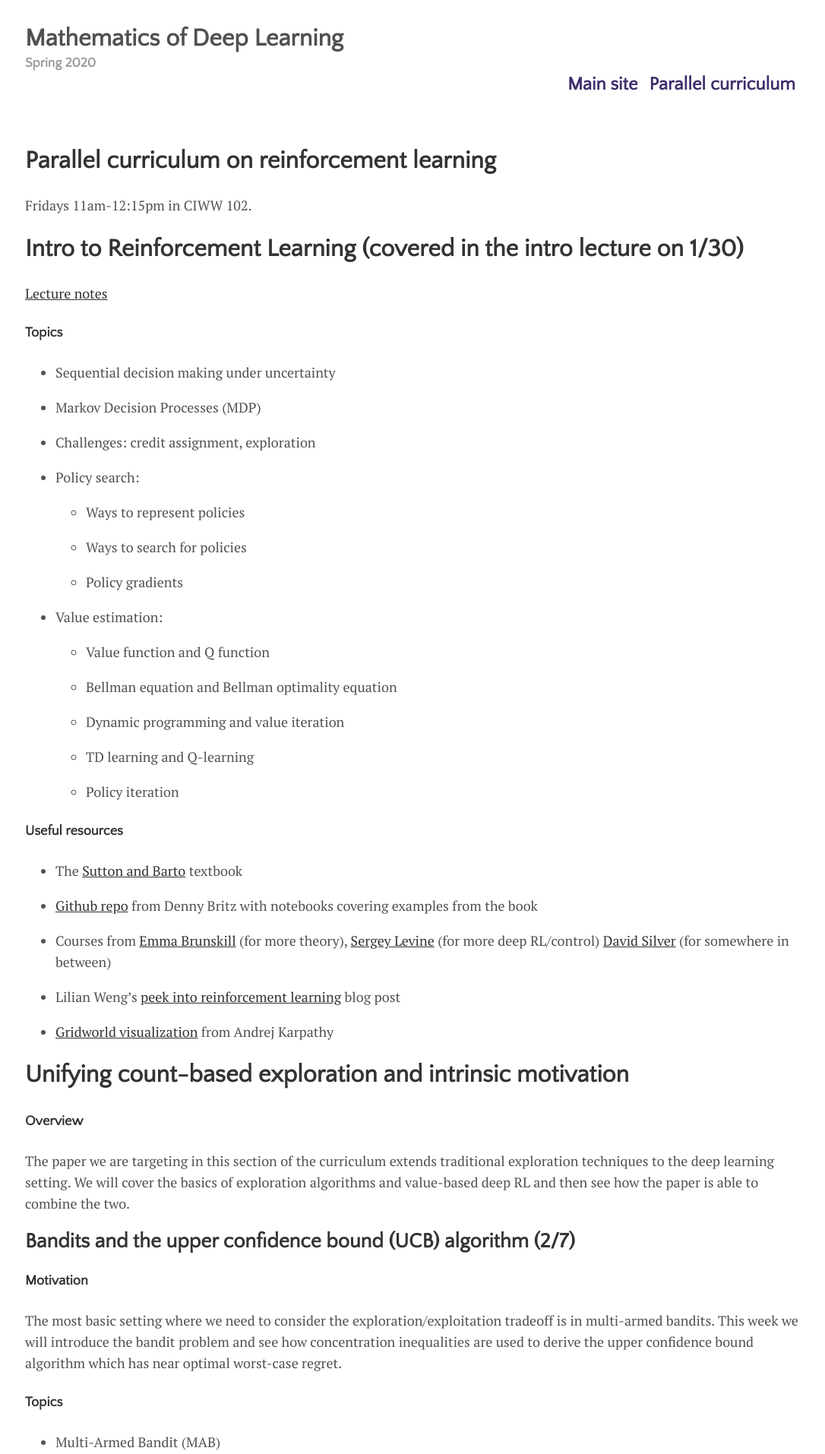
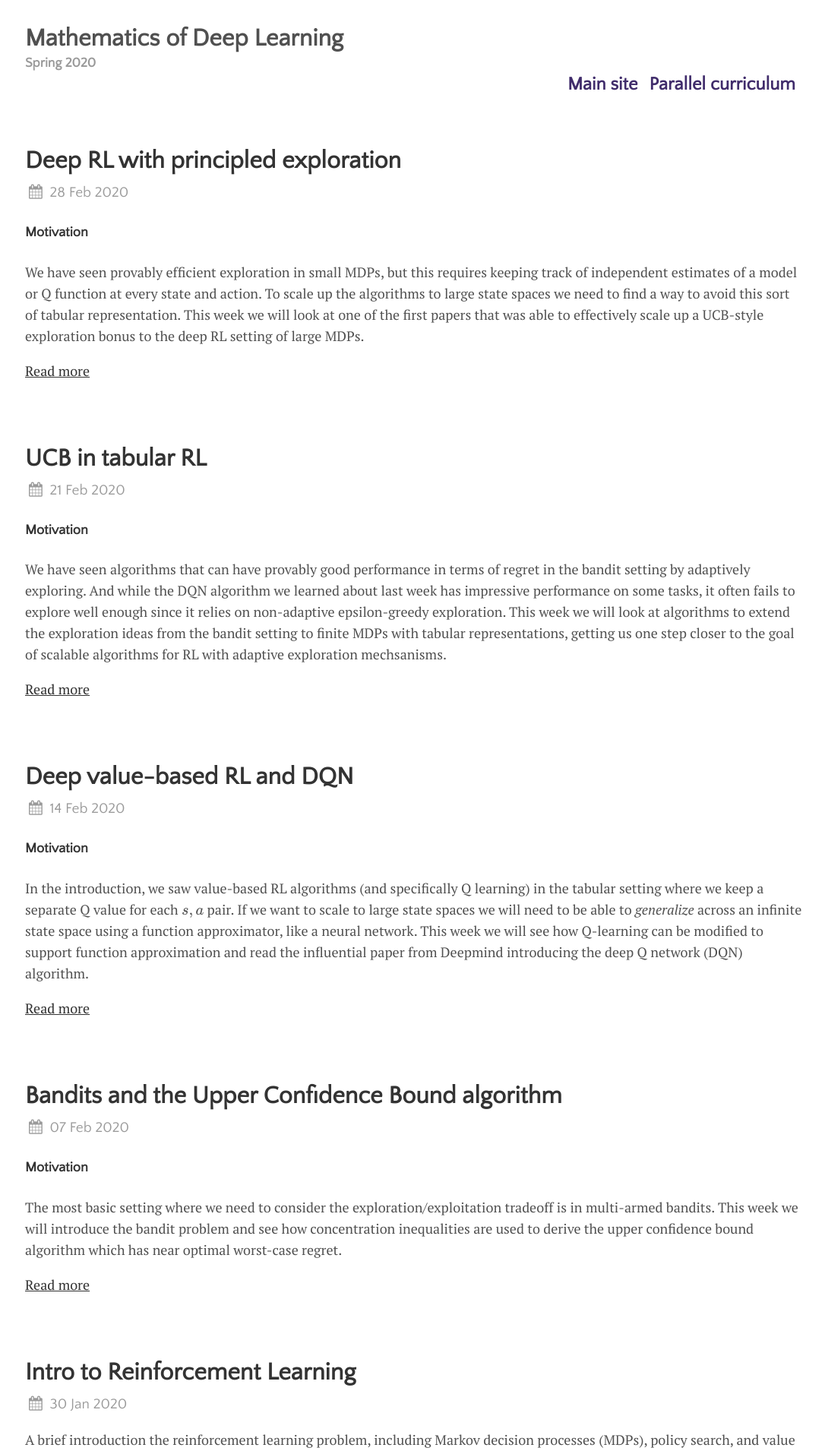
Before and after one commit to willwhitney/mathsdl-spring20, a Jekyll site: the page built from parallel.html, in a window 1280 px wide. Shown: the top 1914 px of the page at 76% size, without its empty margins (95-1181 px from the left). Built offline with Jekyll 4.4.1, drawn with Linux system fonts in a browser that asks for light colours; nearby versions of some CDN libraries; formulas are drawn with MathJax 3; some of the changed text lies outside the part shown.

Commit message:
change format to break into pages

```diff
--- a/_config.yml
+++ b/_config.yml
@@ -15,3 +15,5 @@ kramdown:
    hard_wrap: false
    encoding: utf-8
    footnote_backlink:
+
+excerpt_separator: "<!--more-->"
--- a/_layouts/home.html
+++ b/_layouts/list.html
@@ -3,23 +3,24 @@ layout: default
 title: Home
 ---
 
-{% for post in paginator.posts %}
+{% for post in site.posts %}
 <div class="posts">
-  <h1>
+  <h1 class="post-title">
     <a href="{{ post.url }}">{{ post.title }}</a>
   </h1>
+  <span class="post-date" style="margin-top:3px"><i class="fa fa-calendar" aria-hidden="true"></i>
+    {{ post.date | date_to_string }}</span>
   {% if post.image.teaser %}
     <a href="{{ post.url }}"><img src="/assets/img/{{ post.image.teaser }}"></a>
   {% endif %}
   <p>
-    {{ post.content | strip_html | truncate: 350 }} <a href="{{ post.url }}">Read more</a>
-    <span class="post-date" style="margin-top:3px"><i class="fa fa-calendar" aria-hidden="true"></i> {{ post.date | date_to_string }} - <i class="fa fa-clock-o" aria-hidden="true"></i> {% include read-time.html %}</span>
+    {{ post.excerpt }} <a href="{{ post.url }}">Read more</a>
   </p>
 </div>
 {% endfor %}
 
 <!-- Pagination links -->
-<div class="pagination">
+<!-- <div class="pagination">
   {% if paginator.next_page %}
     <a class="pagination-button pagination-active" href="{{ paginator.next_page_path }}" class="next">Older</a>
   {% else %}
@@ -32,4 +33,4 @@ title: Home
       <span class="pagination-button">Newer</span>
   {% endif %}
 
-</div>
+</div> -->
--- /dev/null
+++ b/_posts/2020-01-30-intro-to-rl.md
@@ -0,0 +1,63 @@
+---
+layout: post
+title: Intro to Reinforcement Learning
+---
+
+A brief introduction the reinforcement learning problem, including Markov decision processes (MDPs), policy search, and value estimation.
+Covered in the intro lecture.
+[Lecture notes](http://mathsdl-spring20.willwhitney.com/assets/documents/Lecture1_Intro_to_RL.pdf)
+
+
+<!--more-->
+
+#### Topics
+
+-   Sequential decision making under uncertainty
+
+-   Markov Decision Processes (MDP)
+
+-   Challenges: credit assignment, exploration
+
+-   Policy search:
+
+    -   Ways to represent policies
+
+    -   Ways to search for policies
+
+    -   Policy gradients
+
+-   Value estimation:
+
+    -   Value function and Q function
+
+    -   Bellman equation and Bellman optimality equation
+
+    -   Dynamic programming and value iteration
+
+    -   TD learning and Q-learning
+
+    -   Policy iteration
+
+#### Useful resources
+
+-   The [Sutton and
+    Barto](http://incompleteideas.net/book/the-book-2nd.html) textbook
+
+-   [Github repo](https://github.com/dennybritz/reinforcement-learning)
+    from Denny Britz with notebooks covering examples from the book
+
+-   Courses from [Emma
+    Brunskill](http://web.stanford.edu/class/cs234/CS234Win2019/index.html)
+    (for more theory), [Sergey
+    Levine](http://rail.eecs.berkeley.edu/deeprlcourse-fa18/index.html)
+    (for more deep RL/control) [David
+    Silver](http://www0.cs.ucl.ac.uk/staff/d.silver/web/Teaching.html)
+    (for somewhere in between)
+
+-   Lilian Weng’s [peek into reinforcement
+    learning](https://lilianweng.github.io/lil-log/2018/02/19/a-long-peek-into-reinforcement-learning.html)
+    blog post
+
+-   [Gridworld
+    visualization](https://cs.stanford.edu/people/karpathy/reinforcejs/index.html)
+    from Andrej Karpathy
--- /dev/null
+++ b/_posts/2020-02-07-bandits-and-ucb.md
@@ -0,0 +1,53 @@
+---
+layout: post
+title: Bandits and the Upper Confidence Bound algorithm
+---
+
+#### Motivation
+
+The most basic setting where we need to consider the
+exploration/exploitation tradeoff is in multi-armed bandits. This week
+we will introduce the bandit problem and see how concentration
+inequalities are used to derive the upper confidence bound algorithm
+which has near optimal worst-case regret.
+
+<!--more-->
+
+#### Topics
+
+-   Multi-Armed Bandit (MAB)
+
+-   Concentration inequalities
+
+-   UCB algorithm
+
+#### Required reading
+
+-   [Chapter 1](https://arxiv.org/pdf/1904.07272.pdf) of this monograph
+    on bandits by Aleksandrs Slivkins (pages 5-13)
+
+-   [Blog
+    post](https://gauss.math.yale.edu/~gcl22/blog/probability/2018/01/07/concentration-inequalities.html)
+    about concentration inequalities by George Linderman
+
+#### Optional reading
+
+-   Lecture on exploration from [David
+    Silver](https://www.youtube.com/watch?v=sGuiWX07sKw&t=2s) or [Emma
+    Brunskill](https://www.youtube.com/watch?v=RN8qpSs8ozY&list=PLoROMvodv4rOSOPzutgyCTapiGlY2Nd8u&index=11)
+
+-   [Chapters 7 and
+    8](https://tor-lattimore.com/downloads/book/book.pdf) from the
+    Bandit Algorithms textbook by Lattimore and Szepesvari
+
+#### Questions
+
+-   Implement UCB and play with bandits in [this
+    notebook](https://colab.research.google.com/drive/14e0ortd6yvfRKl6zSt4JV5D_q26EcVSC)
+
+-   Why do we need exploration?
+
+-   Give an intuitive explanation for why optimism in the face of
+    uncertainty works.
+
+-   (Optional) Complete exercise 1.1 from Slivkins
--- /dev/null
+++ b/_posts/2020-02-14-deep-value-based-rl.md
@@ -0,0 +1,71 @@
+---
+layout: post
+title: Deep value-based RL and DQN
+---
+
+#### Motivation
+
+In the introduction, we saw value-based RL algorithms (and specifically
+Q learning) in the tabular setting where we keep a separate Q value for
+each $ s,a$ pair. If we want to scale to large state spaces we will need
+to be able to *generalize* across an infinite state space using a
+function approximator, like a neural network. This week we will see how
+Q-learning can be modified to support function approximation and read
+the influential paper from Deepmind introducing the deep Q network (DQN)
+algorithm.
+
+<!--more-->
+
+#### Topics
+
+-   Q-learning with function approximation
+
+-   Experience replay
+
+-   $\varepsilon$-greedy exploration
+
+#### Required reading
+
+-   [Sections 4.1-4.4](https://arxiv.org/pdf/1811.12560.pdf) from the
+    Intro to Deep RL Monograph of François-Lavet et al. (pages 24-29)
+
+-   [Playing Atari with Deep Reinforcement
+    Learning](https://arxiv.org/pdf/1312.5602.pdf) (original DQN paper)
+
+#### Optional reading
+
+-   [Pytorch DQN
+    tutorial](https://pytorch.org/tutorials/intermediate/reinforcement_q_learning.html)
+
+-   Lectures from [David
+    Silver](https://www.youtube.com/watch?v=UoPei5o4fps&list=PLzuuYNsE1EZAXYR4FJ75jcJseBmo4KQ9-&index=6)
+    or [Emma
+    Brunskill](https://www.youtube.com/watch?v=gOV8-bC1_KU&list=PLoROMvodv4rOSOPzutgyCTapiGlY2Nd8u&index=6)
+    with [lecture
+    notes](https://web.stanford.edu/class/cs234/slides/lnotes6.pdf)
+
+-   [Section
+    4.3](https://sites.ualberta.ca/~szepesva/papers/RLAlgsInMDPs-lecture.pdf)
+    from Csaba Szepesvari’s RL monograph
+
+-   [Sutton and Barto](http://incompleteideas.net/book/the-book.html)
+    chapters 9, 10, and 11
+
+-   [Neural Fitted Q
+    Iteration](http://ml.informatik.uni-freiburg.de/former/_media/publications/rieecml05.pdf)
+
+-   [Deep Reinforcement Learning with Double
+    Q-learning](https://arxiv.org/abs/1509.06461)
+
+#### Questions
+
+-   What are the potential problems with Q-learning when we introduce
+    function approximation?
+
+-   Why might experience replay improve the performance of DQN?
+
+-   Is the DQN algorithm more similar to Q-learning or value iteration?
+    Why?
+
+-   Download and run the Pytorch DQN tutorial linked in the optional
+    reading list to get an intuition for how the algorithm works.
--- /dev/null
+++ b/_posts/2020-02-21-ucb-in-tabular-rl.md
@@ -0,0 +1,62 @@
+---
+layout: post
+title: UCB in tabular RL
+---
+
+#### Motivation
+
+We have seen algorithms that can have provably good performance in terms
+of regret in the bandit setting by adaptively exploring. And while the
+DQN algorithm we learned about last week has impressive performance on
+some tasks, it often fails to explore well enough since it relies on
+non-adaptive epsilon-greedy exploration. This week we will look at
+algorithms to extend the exploration ideas from the bandit setting to
+finite MDPs with tabular representations, getting us one step closer to
+the goal of scalable algorithms for RL with adaptive exploration
+mechsanisms.
+
+<!--more-->
+
+#### Topics
+
+-   Exploration in MDPs
+
+-   Model-based interval estimation
+
+#### Required reading
+
+-   [An analysis of model-based Interval Estimation for Markov Decision
+    Processes](https://www.ics.uci.edu/~dechter/courses/ics-295/winter-2018/papers/2008-littman-aij-main.pdf)
+
+#### Optional reading
+
+-   [Chapter 38](https://tor-lattimore.com/downloads/book/book.pdf) of
+    the Bandit Algorithms textbook by Lattimore and Szepesvari (this
+    reintroduces the MDP framework, gives the UCRL2 algorithm with a
+    proof of its regret bound, and provides a regret lower bound)
+
+-   [Is Q-learning Provably
+    Efficient?](https://arxiv.org/abs/1807.03765) (a recent paper that
+    uses a UCB-style bonus to make a variant of tabular Q-learning with
+    a regret bound)
+
+-   [R-max: A General Polynomial Time Algorithm for Near-Optimal
+    Reinforcement
+    Learning](https://ie.technion.ac.il/~moshet/brafman02a.pdf) (an
+    older paper with an intuitive algorithm)
+
+#### Questions
+
+-   How does the goal of the PAC-MDP framework differ from the regret
+    framework? Can you give some examples of problems where one
+    framework may be preferred?
+
+-   Why does MBIE choose to keep confidence intervals over models? How
+    does this compare to the bandit setting from the first week?
+
+-   What are the benefits of the exploration bonus version of the
+    algorithm (MBIE-EB) over the standard version (MBIE)?
+
+-   What makes it difficult to scale algorithms like MBIE-EB to settings
+    where we want to use neural networks instead of tabular
+    representations?
--- /dev/null
+++ b/_posts/2020-02-28-deep-rl-with-principled-exploration.md
@@ -0,0 +1,57 @@
+---
+layout: post
+title: Deep RL with principled exploration
+---
+
+#### Motivation
+
+We have seen provably efficient exploration in small MDPs, but this
+requires keeping track of independent estimates of a model or Q function
+at every state and action. To scale up the algorithms to large state
+spaces we need to find a way to avoid this sort of tabular
+representation. This week we will look at one of the first papers that
+was able to effectively scale up a UCB-style exploration bonus to the
+deep RL setting of large MDPs.
+
+<!--more-->
+
+#### Topics
+
+-   Scaling up exploration algorithms
+
+-   Pseudocounts from density models
+
+#### Required reading
+
+-   [Unifying Count-Based Exploration and Intrinsic
+    Motivation](https://arxiv.org/abs/1606.01868)
+
+#### Optional reading
+
+-   [Count-Based Exploration with Neural Density
+    Models](https://arxiv.org/abs/1703.01310) (a follow up paper with a
+    neural density model and better performance)
+
+-   [VIME: Variational Information Maximizing
+    Exploration](https://arxiv.org/pdf/1605.09674.pdf) (a concurrent
+    paper that performs approximate information maximization)
+
+-   [Intrinsic Motivation Systems for Autonomous Mental
+    Development](http://www.pyoudeyer.com/ims.pdf) (a neuroscience paper
+    that gives some context to the discussion of intrinsic motivation)
+
+-   [Near-Bayesian Exploration in Polynomial
+    Time](http://zicokolter.com/publications/kolter2009nearbayesian.pdf)
+    (a paper that provides the lower bound referenced in Bellemare et
+    al. for small exploration bonuses, see Theorem 2)
+
+#### Questions
+
+-   What is a pseudocount? Why is it useful for exploration in large
+    state spaces?
+
+-   What do you think are the biggest weaknesses of the pseudocount
+    approach? Why?
+
+-   How else might we be able to extend our exploration algorithms to
+    large state spaces?
--- a/assets/css/main.css
+++ b/assets/css/main.css
@@ -131,13 +131,17 @@ blockquote p {
   list-style: none;
 }
 
+.post-title{
+  margin-bottom: 0px;
+}
+
 .post-date {
   display: block;
-  margin-top:3px;
+  margin-top: 0px;
   margin-bottom: 1rem;
   color: #9a9a9a;
   font-family: 'Quattrocento Sans', sans-serif;
-  font-size:0.8rem;
+  font-size: 1.2rem;
 }
 
 @media (max-width: 30rem) {
--- /dev/null
+++ b/parallel.html
@@ -0,0 +1,4 @@
+---
+layout: list
+title: Parallel Curriculum
+---
```
Also changed, not shown: _layouts/post.html (+5 -15 lines), index.md (+2 -2 lines), old.parallel.md (renamed from parallel.md, +1 -1 lines).
